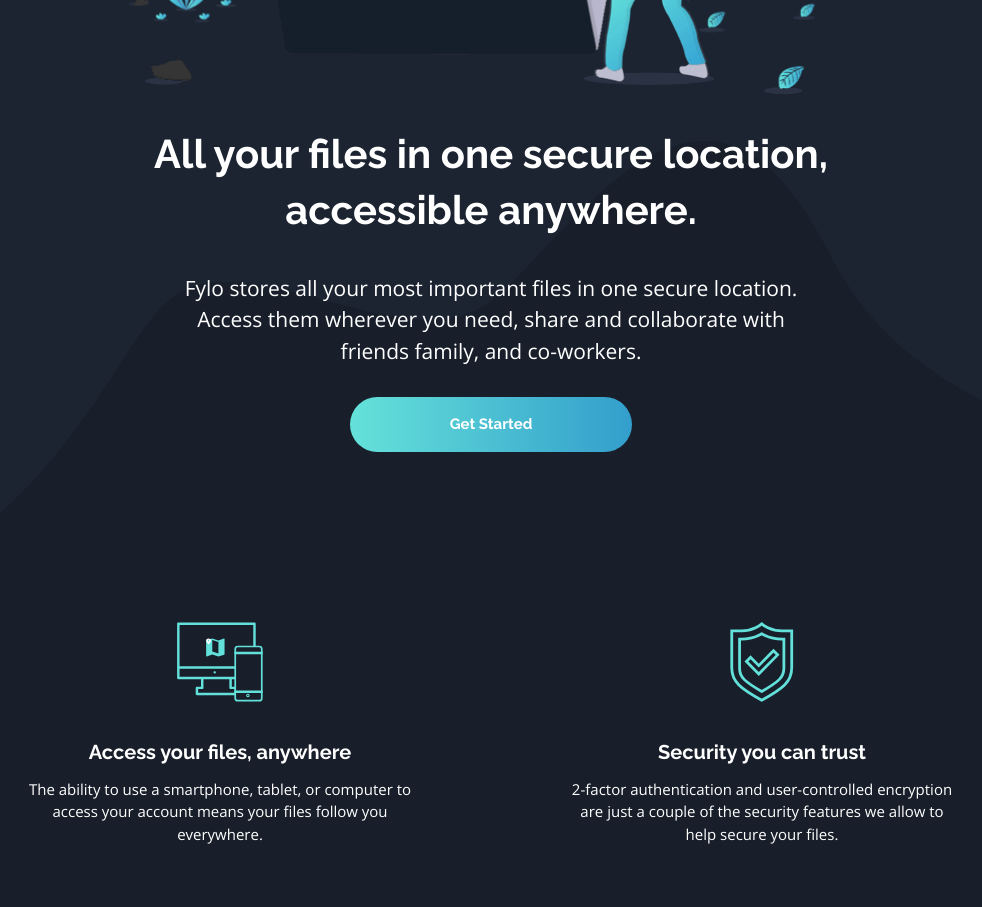
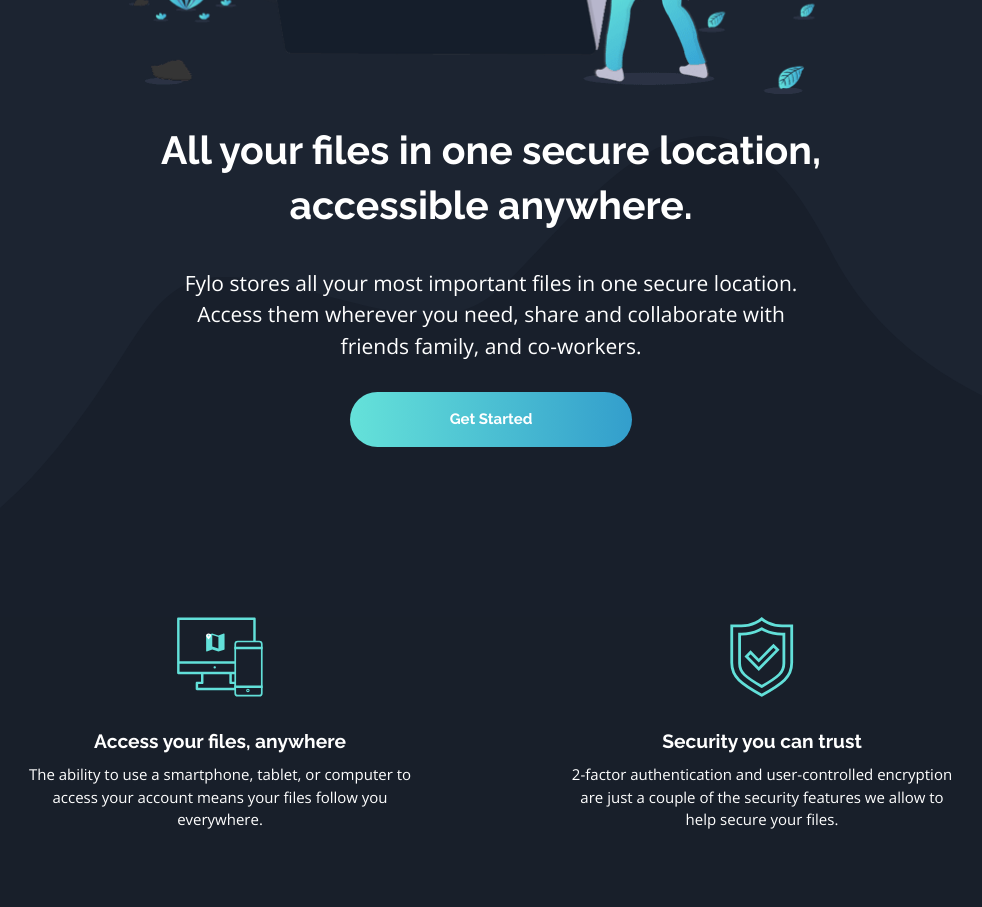
Before and after one commit to muhammadshajjar/fylo-dark-theme-landing-page, a plain HTML site: page index.html in a window 1280 px wide. Shown: the part 660-1567 px from the top of the page, without its empty margins (149-1131 px from the left). Drawn offline with nearby package versions, Linux system fonts and the light colour scheme.

Commit message:
update css

```diff
--- a/style.css
+++ b/style.css
@@ -156,7 +156,7 @@
 }
 
 .intro__title {
-    margin-top: 1.687rem;
+    margin-top: 1.5rem;
     font-size: 1.5rem;
     font-family: var(--ff-raleway);
 }
@@ -216,11 +216,11 @@
 }
 
 .features__item {
-    margin-bottom: 5rem;
+    margin-bottom: 4rem;
 }
 
 .features__title {
-    margin-top: 1.875rem;
+    margin-top: 1.6rem;
     font-size: 1.1875rem;
     font-family: var(--ff-raleway);
 }
@@ -306,8 +306,8 @@
     -moz-border-radius: 0.5rem;
     -ms-border-radius: 0.5rem;
     -o-border-radius: 0.5rem;
-    -webkit-box-shadow: 8px 8px 8px 0px rgba(1, 4, 14, 0.739);
-    box-shadow: 8px 8px 8px 0px rgba(1, 4, 14, 0.739);
+    -webkit-box-shadow: 8px 8px 8px 0px rgba(4, 7, 19, 0.575);
+    box-shadow: 8px 8px 8px 0px rgba(4, 7, 19, 0.575);
 }
 
 .quote__text {
@@ -643,12 +643,12 @@
         max-width: 24.125rem;
     }
     .features__title {
-        font-size: 1.25rem;
+        font-size: 1.2rem;
         margin-bottom: 0;
     }
     .features__disc {
         font-size: 0.9375rem;
-        margin-top: 0.6875rem;
+        margin-top: 0.45rem;
     }
     .features__icon {
         height: 5rem;
@@ -734,7 +734,7 @@
         max-width: 49.25rem;
     }
     .intro__title {
-        font-size: 2.5rem;
+        font-size: 2.45rem;
         line-height: 1.4;
     }
     .intro__disc {
@@ -760,8 +760,8 @@
     }
     .testimonials {
         padding: 0 8.4375rem;
-        margin-top: 11.0625rem;
-        margin-bottom: 3.125rem;
+        margin-top: 10rem;
+        margin-bottom: 2.85rem;
     }
     .logo,
     .footer__logo {
```
